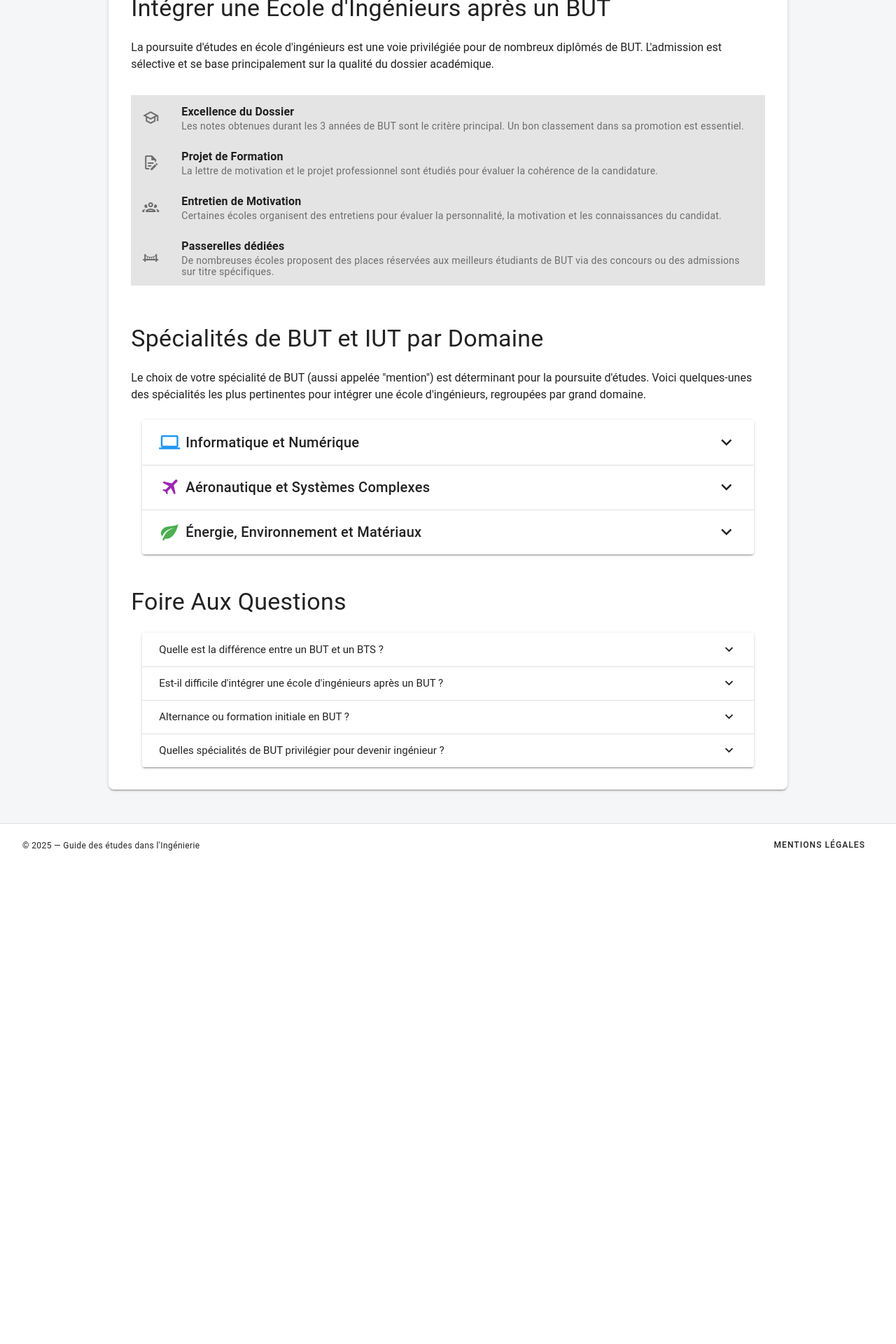
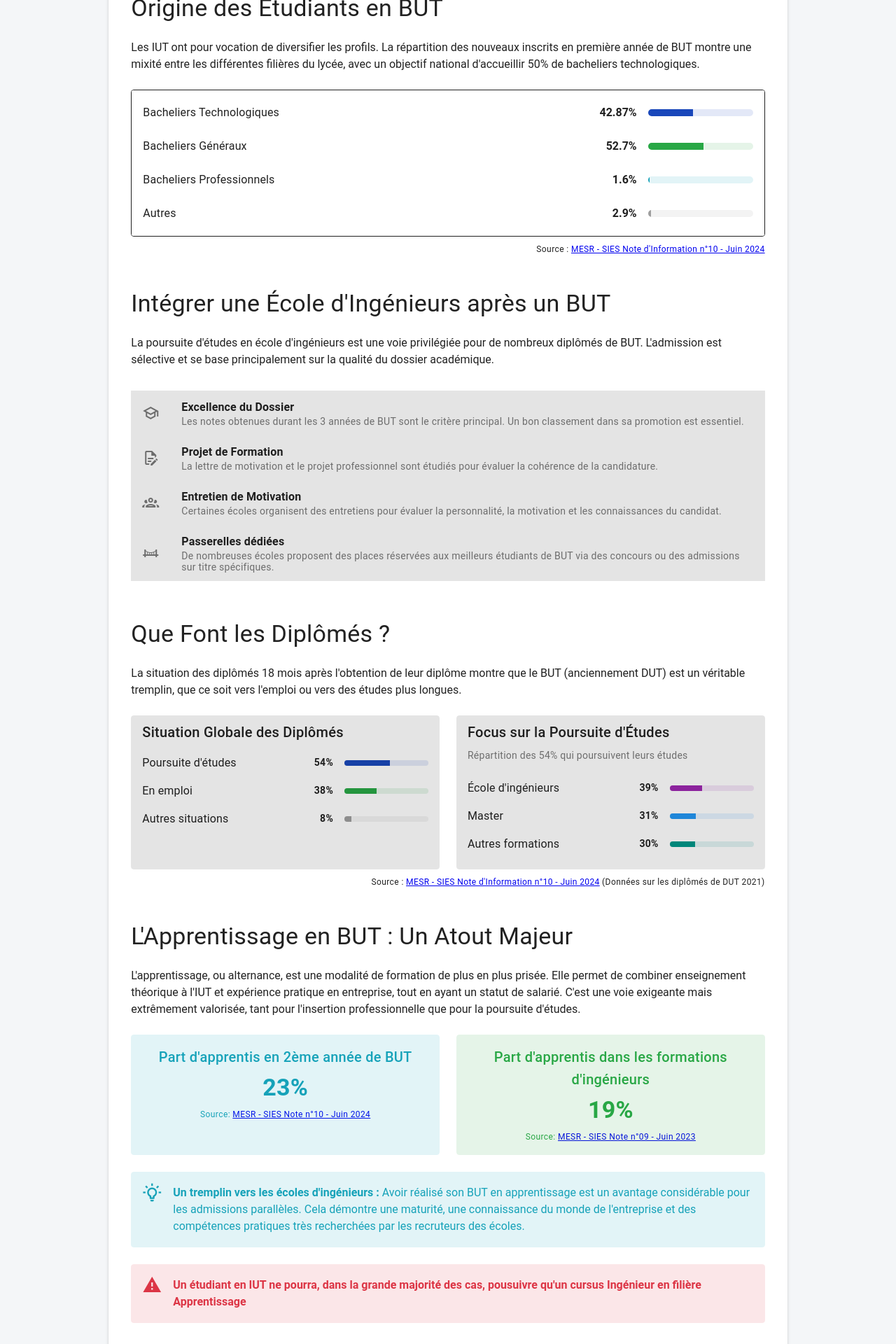
Before and after one commit to Buuuntyyy/apprenticeship_website, a Vue app in the folder apprenticeship_n7_website/: page /but in a window 1280 px wide. Shown: the part 980-2900 px from the top of the page at 70% size. Before the commit the page ends 2217 px from the top, so only its background shows below. Built offline with nearby package versions, Linux system fonts and the light colour scheme.

Commit message:
Added apprenticeship detailed information Added BUT postbac pages en details

```diff
--- /dev/null
+++ b/apprenticeship_n7_website/src/components/but/ButApprentissage.vue
@@ -0,0 +1,70 @@
+<template>
+  <div>
+    <h2 class="text-h4 mt-12 mb-6">L'Apprentissage en BUT : Un Atout Majeur</h2>
+    <p class="mb-6">
+      L'apprentissage, ou alternance, est une modalité de formation de plus en plus prisée. Elle permet de combiner enseignement théorique à l'IUT et expérience pratique en entreprise, tout en ayant un statut de salarié. C'est une voie exigeante mais extrêmement valorisée, tant pour l'insertion professionnelle que pour la poursuite d'études.
+    </p>
+
+    <v-row>
+      <v-col cols="12" md="6">
+        <v-card color="info" variant="tonal" class="fill-height text-center pa-4">
+          <div class="text-h6">Part d'apprentis en 2ème année de BUT</div>
+          <div class="text-h4 font-weight-bold my-2">{{ apprentissage.iutRate }}%</div>
+          <div class="text-caption">
+            Source: <a :href="apprentissage.iutSource.url" target="_blank" rel="noopener">{{ apprentissage.iutSource.name }}</a>
+          </div>
+        </v-card>
+      </v-col>
+
+      <v-col cols="12" md="6">
+        <v-card color="success" variant="tonal" class="fill-height text-center pa-4">
+          <div class="text-h6">Part d'apprentis dans les formations d'ingénieurs</div>
+          <div class="text-h4 font-weight-bold my-2">{{ apprentissage.engineerRate }}%</div>
+          <div class="text-caption">
+            Source: <a :href="apprentissage.engineerSource.url" target="_blank" rel="noopener">{{ apprentissage.engineerSource.name }}</a>
+          </div>
+        </v-card>
+      </v-col>
+    </v-row>
+
+    <v-alert
+      type="info"
+      variant="tonal"
+      icon="mdi-lightbulb-on-outline"
+      class="mt-6"
+    >
+      <strong>Un tremplin vers les écoles d'ingénieurs :</strong> Avoir réalisé son BUT en apprentissage est un avantage considérable pour les admissions parallèles. Cela démontre une maturité, une connaissance du monde de l'entreprise et des compétences pratiques très recherchées par les recruteurs des écoles.
+    </v-alert>
+        <v-alert
+      type="error"
+      variant="tonal"
+      icon="mdi-alert"
+      class="mt-6"
+    >
+      <strong>Un étudiant en IUT ne pourra, dans la grande majorité des cas, pousuivre qu'un cursus Ingénieur en filière Apprentissage </strong>
+    </v-alert>
+  </div>
+</template>
+
+<script setup lang="ts">
+import { PropType } from 'vue';
+
+interface Source {
+  name: string;
+  url: string;
+}
+
+interface ApprentissageData {
+  iutRate: number;
+  iutSource: Source;
+  engineerRate: number;
+  engineerSource: Source;
+}
+
+defineProps({
+  apprentissage: {
+    type: Object as PropType<ApprentissageData>,
+    required: true,
+  },
+});
+</script>
--- /dev/null
+++ b/apprenticeship_n7_website/src/components/but/ButPostGraduation.vue
@@ -0,0 +1,89 @@
+<template>
+  <div>
+    <h2 class="text-h4 mt-12 mb-6">Que Font les Diplômés ?</h2>
+    <p class="mb-6">
+      La situation des diplômés 18 mois après l'obtention de leur diplôme montre que le BUT (anciennement DUT) est un véritable tremplin, que ce soit vers l'emploi ou vers des études plus longues.
+    </p>
+
+    <v-row>
+      <v-col cols="12" md="6">
+        <v-card variant="tonal" class="fill-height">
+          <v-card-title>Situation Globale des Diplômés</v-card-title>
+          <v-card-text>
+            <v-list-item
+              v-for="item in postGraduation.global"
+              :key="item.label"
+              :title="item.label"
+              class="px-0"
+            >
+              <template v-slot:append>
+                <div class="d-flex align-center">
+                  <span class="font-weight-bold mr-4">{{ item.value }}%</span>
+                  <div style="width: 120px">
+                    <v-progress-linear :model-value="item.value" :color="item.color" height="8" rounded></v-progress-linear>
+                  </div>
+                </div>
+              </template>
+            </v-list-item>
+          </v-card-text>
+        </v-card>
+      </v-col>
+
+      <v-col cols="12" md="6">
+        <v-card variant="tonal" class="fill-height">
+          <v-card-title>Focus sur la Poursuite d'Études</v-card-title>
+          <v-card-subtitle>Répartition des 54% qui poursuivent leurs études</v-card-subtitle>
+          <v-card-text>
+            <v-list-item
+              v-for="item in postGraduation.studies"
+              :key="item.label"
+              :title="item.label"
+              class="px-0"
+            >
+              <template v-slot:append>
+                <div class="d-flex align-center">
+                  <span class="font-weight-bold mr-4">{{ item.value }}%</span>
+                  <div style="width: 120px">
+                    <v-progress-linear :model-value="item.value" :color="item.color" height="8" rounded></v-progress-linear>
+                  </div>
+                </div>
+              </template>
+            </v-list-item>
+          </v-card-text>
+        </v-card>
+      </v-col>
+    </v-row>
+
+    <div class="text-caption text-right mt-2">
+      Source : <a :href="postGraduation.source.url" target="_blank" rel="noopener">{{ postGraduation.source.name }}</a> (Données sur les diplômés de DUT 2021)
+    </div>
+  </div>
+</template>
+
+<script setup lang="ts">
+import { PropType } from 'vue';
+
+interface PostGraduationData {
+  label: string;
+  value: number;
+  color: string;
+}
+
+interface PostGraduationSource {
+  name: string;
+  url: string;
+}
+
+interface PostGraduation {
+  source: PostGraduationSource;
+  global: PostGraduationData[];
+  studies: PostGraduationData[];
+}
+
+defineProps({
+  postGraduation: {
+    type: Object as PropType<PostGraduation>,
+    required: true,
+  },
+});
+</script>
--- /dev/null
+++ b/apprenticeship_n7_website/src/components/but/ButStudentOrigins.vue
@@ -0,0 +1,56 @@
+<template>
+  <div>
+    <h2 class="text-h4 mt-12 mb-6">Origine des Étudiants en BUT</h2>
+    <p class="mb-6">
+      Les IUT ont pour vocation de diversifier les profils. La répartition des nouveaux inscrits en première année de BUT montre une mixité entre les différentes filières du lycée, avec un objectif national d'accueillir 50% de bacheliers technologiques.
+    </p>
+    <v-card variant="outlined">
+      <v-list>
+        <v-list-item
+          v-for="origin in origins.data"
+          :key="origin.type"
+          :title="origin.type"
+        >
+          <template v-slot:append>
+            <div class="d-flex align-center">
+              <span class="font-weight-bold mr-4">{{ origin.value }}%</span>
+              <div style="width: 150px">
+                <v-progress-linear :model-value="origin.value" :color="origin.color" height="10" rounded></v-progress-linear>
+              </div>
+            </div>
+          </template>
+        </v-list-item>
+      </v-list>
+    </v-card>
+    <div class="text-caption text-right mt-2">
+      Source : <a :href="origins.source.url" target="_blank" rel="noopener">{{ origins.source.name }}</a>
+    </div>
+  </div>
+</template>
+
+<script setup lang="ts">
+import { PropType } from 'vue';
+
+interface OriginData {
+  type: string;
+  value: number;
+  color: string;
+}
+
+interface OriginSource {
+  name: string;
+  url: string;
+}
+
+interface Origins {
+  source: OriginSource;
+  data: OriginData[];
+}
+
+defineProps({
+  origins: {
+    type: Object as PropType<Origins>,
+    required: true,
+  },
+});
+</script>
--- a/apprenticeship_n7_website/src/views/pathways/ButView.vue
+++ b/apprenticeship_n7_website/src/views/pathways/ButView.vue
@@ -10,7 +10,10 @@
 
           <ButOverview :overview-items="overviewItems" />
           <ButKeyFigures :figures="keyFigures" />
+          <ButStudentOrigins :origins="studentOrigins" />
           <ButAdmissionToEngineering :admission-steps="admissionSteps" />
+          <ButPostGraduation :post-graduation="postGraduationData" />
+          <ButApprentissage :apprentissage="apprentissageData" />
           <ButSpecializations :specializations="specializationsByDomain" />
           <ButFaq :faq="faq" />
         </v-sheet>
@@ -23,7 +26,10 @@
 import { ref } from 'vue';
 import ButOverview from '@/components/but/ButOverview.vue';
 import ButKeyFigures from '@/components/but/ButKeyFigures.vue';
+import ButStudentOrigins from '@/components/but/ButStudentOrigins.vue';
 import ButAdmissionToEngineering from '@/components/but/ButAdmissionToEngineering.vue';
+import ButPostGraduation from '@/components/but/ButPostGraduation.vue';
+import ButApprentissage from '@/components/but/ButApprentissage.vue';
 import ButSpecializations from '@/components/but/ButSpecializations.vue';
 import ButFaq from '@/components/but/ButFaq.vue';
 
@@ -38,6 +44,49 @@ const keyFigures = ref([
   { title: 'Insertion Pro', value: '90%', caption: 'des diplômés qui cherchent un emploi le trouvent en moins de 6 mois.', color: 'success' },
   { title: 'Taux de réussite', value: '~70%', caption: 'en 3 ans pour les bacheliers technologiques, la voie privilégiée.', color: 'info' },
 ]);
+
+const studentOrigins = ref({
+  source: {
+    name: "MESR - SIES Note d'Information n°10 - Juin 2024",
+    url: "https://www.enseignementsup-recherche.gouv.fr/sites/default/files/2025-06/nf-sies-2025-10-36981.pdf"
+  },
+  data: [
+    { type: 'Bacheliers Technologiques', value: 42.87, color: 'primary' },
+    { type: 'Bacheliers Généraux', value: 52.7, color: 'success' },
+    { type: 'Bacheliers Professionnels', value: 1.6, color: 'info' },
+    { type: 'Autres', value: 2.9, color: 'grey' }
+  ]
+});
+
+const postGraduationData = ref({
+  source: {
+    name: "MESR - SIES Note d'Information n°10 - Juin 2024",
+    url: "https://www.enseignementsup-recherche.gouv.fr/sites/default/files/2025-06/nf-sies-2025-10-36981.pdf"
+  },
+  global: [
+    { label: 'Poursuite d\'études', value: 54, color: 'primary' },
+    { label: 'En emploi', value: 38, color: 'success' },
+    { label: 'Autres situations', value: 8, color: 'grey' }
+  ],
+  studies: [
+    { label: 'École d\'ingénieurs', value: 39, color: 'purple' },
+    { label: 'Master', value: 31, color: 'blue' },
+    { label: 'Autres formations', value: 30, color: 'teal' }
+  ]
+});
+
+const apprentissageData = ref({
+  iutRate: 23,
+  iutSource: {
+    name: "MESR - SIES Note n°10 - Juin 2024",
+    url: "https://www.enseignementsup-recherche.gouv.fr/sites/default/files/2025-06/nf-sies-2025-10-36981.pdf"
+  },
+  engineerRate: 19,
+  engineerSource: {
+    name: "MESR - SIES Note n°09 - Juin 2023",
+    url: "https://www.enseignementsup-recherche.gouv.fr/sites/default/files/2023-06/nf-sies-2023-09-28154.pdf"
+  }
+});
 
 const admissionSteps = ref([
   { title: 'Excellence du Dossier', icon: 'mdi-school-outline', text: 'Les notes obtenues durant les 3 années de BUT sont le critère principal. Un bon classement dans sa promotion est essentiel.' },
```
